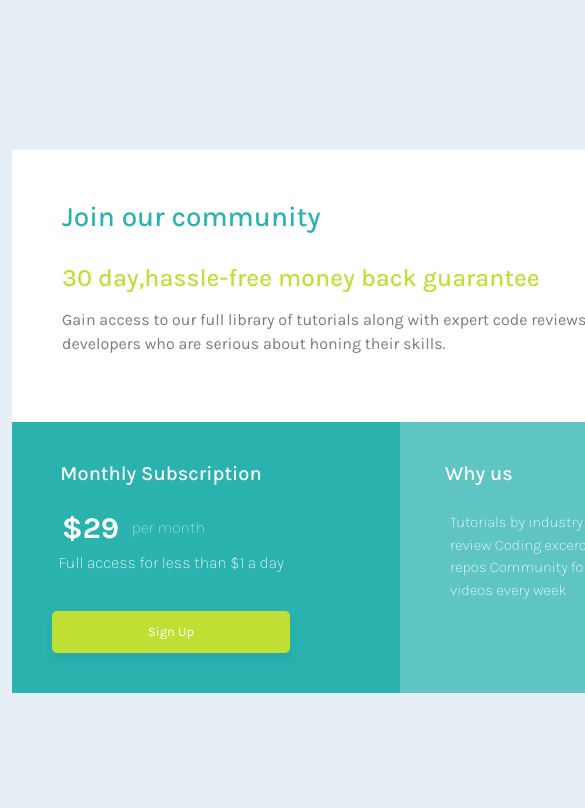
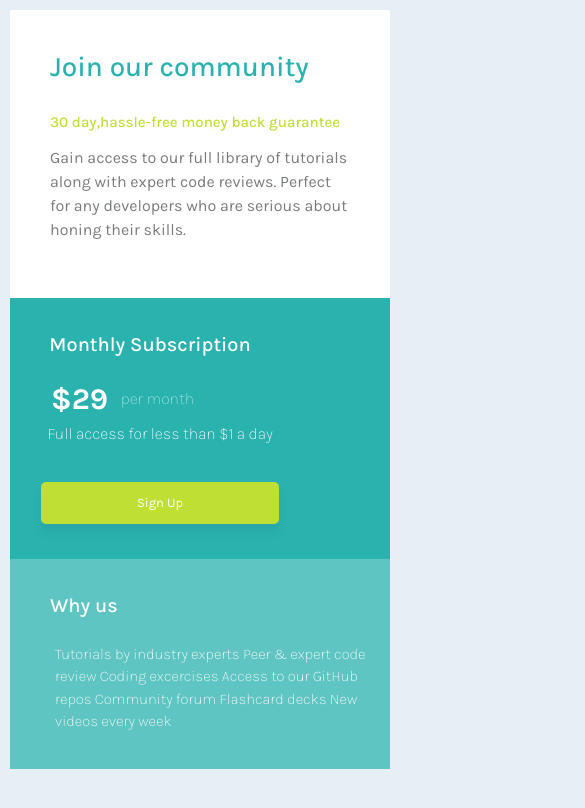
Before and after one commit to Samira77-ss/challenge-two-price, a React (Create React App) app: page / in a window 390 px wide. Shown: the top 808 px of the page, 585 px wide, since content can reach past the window. Built offline with nearby package versions, Linux system fonts and the light colour scheme.

Commit message:
make the page responsive

```diff
--- a/src/App.css
+++ b/src/App.css
@@ -35,18 +35,20 @@ body {
 .row {
   margin: 0 auto;
 }
+
 .row p {
   color: #fff;
   opacity: 1;
   font-weight: lighter;
 }
 .container {
-  margin: 150px auto;
+  margin: 100px auto;
   width: 800px;
 }
+
 .community {
   background-color: #ffff;
-  padding: 50px;
+  padding: 40px;
 }
 .subscription {
   background-color: hsl(179, 62%, 43%);
@@ -100,3 +102,23 @@ body {
   left: -75px;
   top: -5px;
 }
+@media (max-width: 600px) {
+  .container {
+    width: 400px;
+    padding: 10px;
+    display: flex;
+    flex-direction: column;
+    position: relative;
+    margin: 0 auto;
+  }
+  .col-6 {
+    width: 100%;
+  }
+  .subscription,
+  .contact {
+    padding: 15px;
+  }
+  .App h2 {
+    font-size: 15px;
+  }
+}
--- a/src/App.js
+++ b/src/App.js
@@ -3,7 +3,7 @@ import "./App.css";
 
 export default function App() {
   return (
-    <div className="App">
+    <div className="App ">
       <div className="container">
         <div className="community">
           {" "}
@@ -22,7 +22,7 @@ export default function App() {
             <span className="price">$29 </span> {""}
             <span className="monthly"> per month</span>
             <p>Full access for less than $1 a day</p>
-            <button className="btn ">Sign Up</button>
+            <button className="btn">Sign Up</button>
           </div>
           <div className="col-6 contact">
             <h3>Why us</h3>
```
Also changed, not shown: 1 other file (tests, documents, lock files or other folders).
